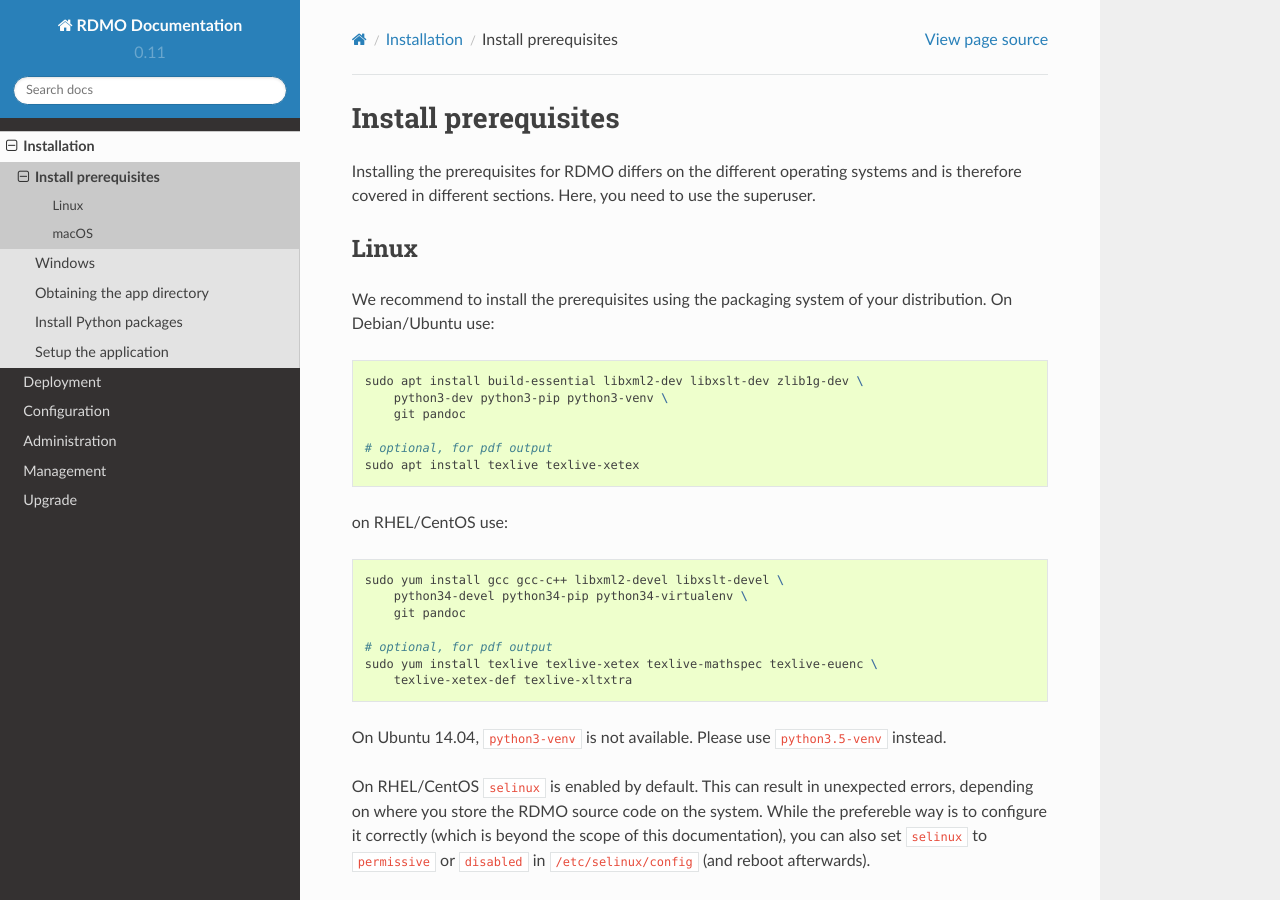
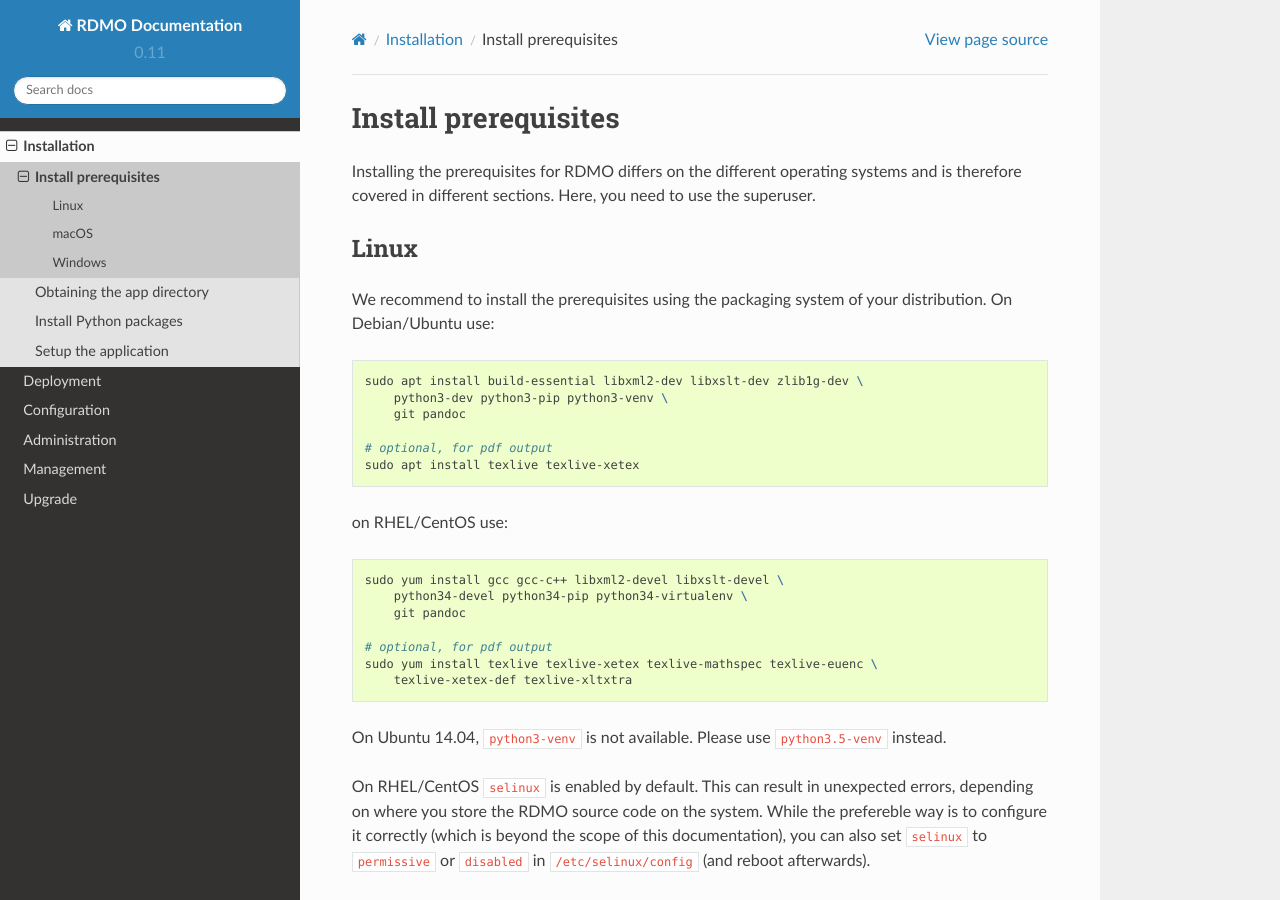
Before and after one commit to rdmorganiser/rdmo-docs, a Sphinx documentation site: the page built from docs/installation/prerequisites.md, in a window 1280 px wide and 900 px high. Built offline with Sphinx 7.4.7 and the Read the Docs theme 2.0.0, drawn with Linux system fonts in a browser that asks for light colours; pages that are not in the unit, such as notebooks, are missing from menus.

````diff
--- a/docs/installation/prerequisites.md
+++ b/docs/installation/prerequisites.md
@@ -53,7 +53,7 @@ brew install texlive
 ```
 
 
-# Windows
+## Windows
 
 On Windows, the software prerequisites need to be downloaded and installed from their particular web sites.
 
````
